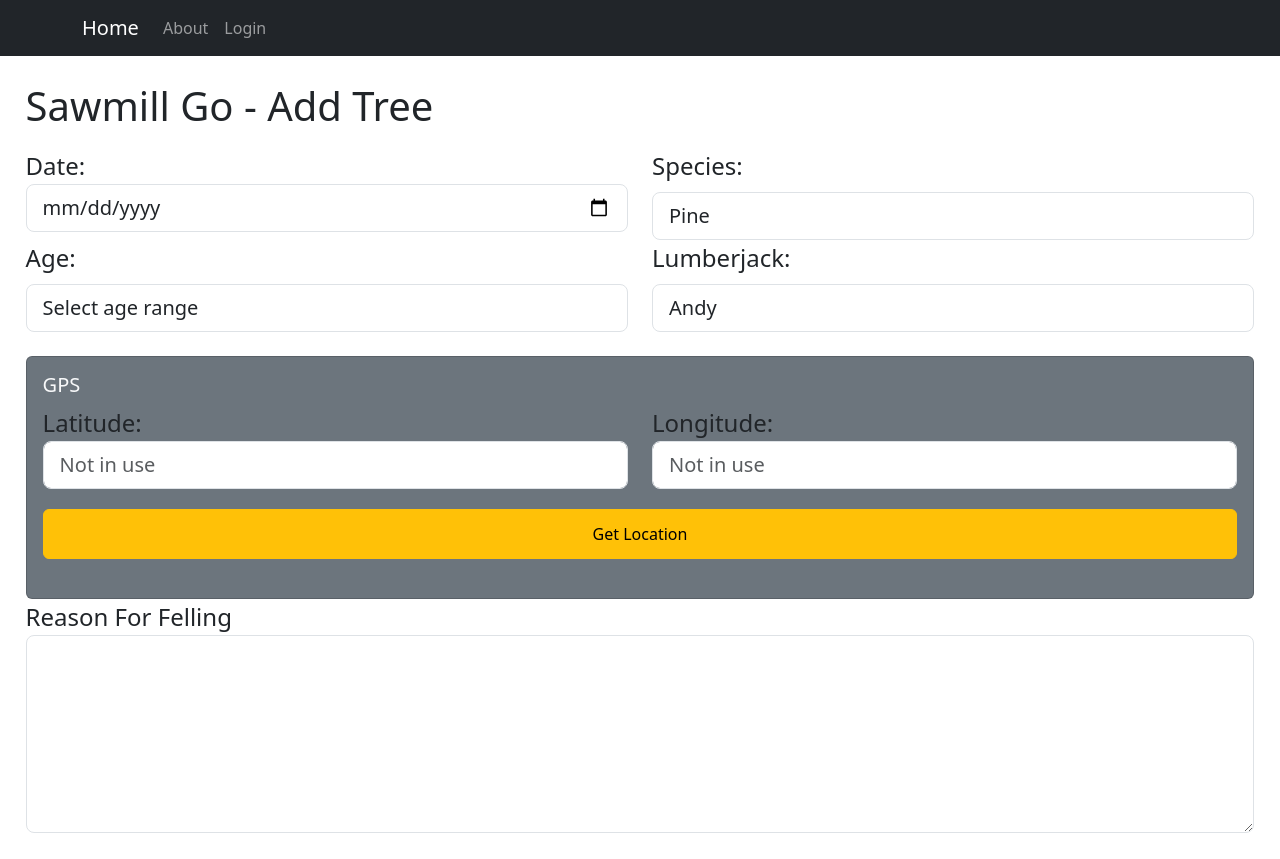
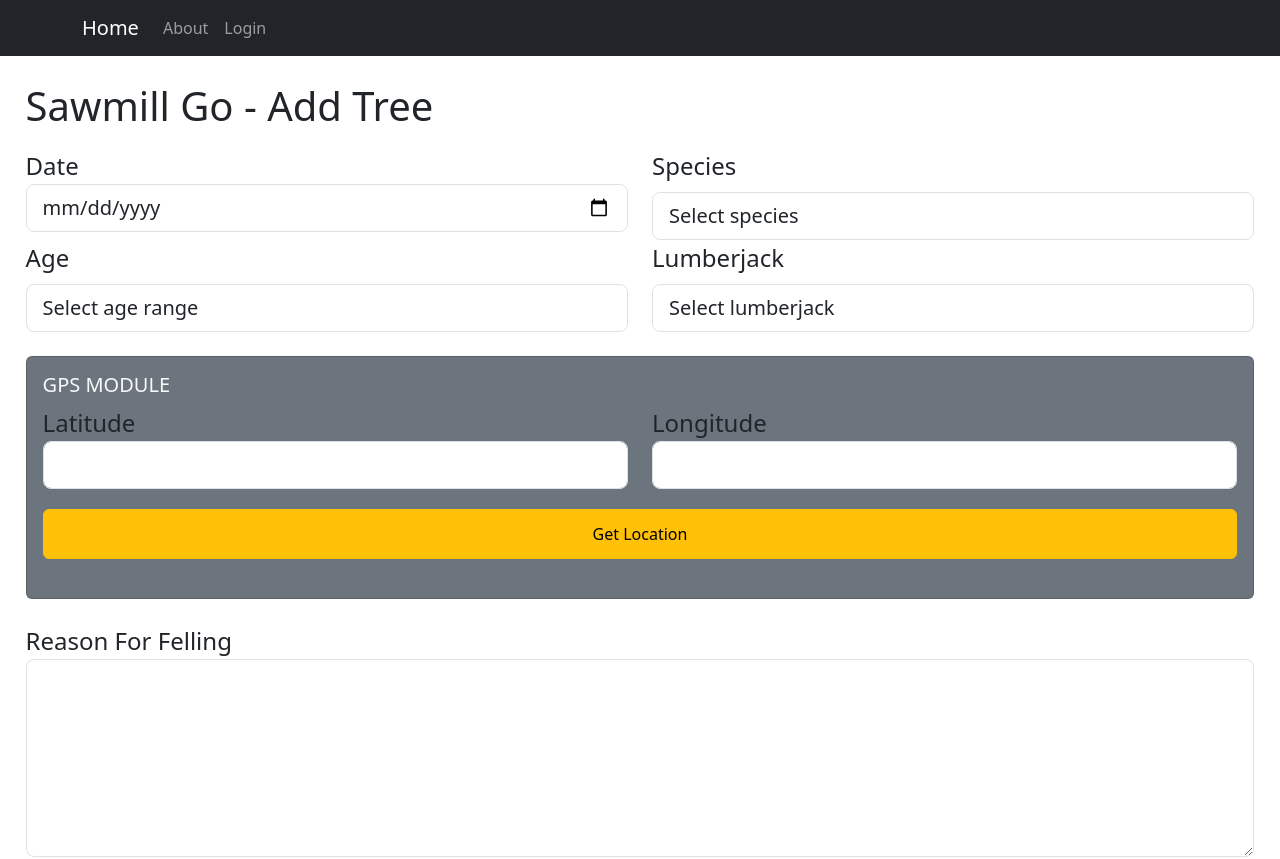
Before and after one commit to andrewcargill/sawmill_go, a React (Create React App) app in the folder mill/: page /mill_add_trees in a window 1280 px wide. Shown: the top 859 px of the page. Built offline with nearby package versions, Linux system fonts and the light colour scheme.

Commit message:
fix bug with GPS co-ordinates not saving to api

```diff
--- a/mill/src/Home.jsx
+++ b/mill/src/Home.jsx
@@ -5,7 +5,7 @@ const Home = () => {
     <div>
 
       <h1>Hello, Welcome to the Sawmill Go Frontend!</h1>
-      <p>v1.1.7</p>
+      <p>v1.1.8</p>
     </div>
   );
 };
--- a/mill/src/pages/MillAddTrees.jsx
+++ b/mill/src/pages/MillAddTrees.jsx
@@ -15,18 +15,21 @@ const MillAddTrees = () => {
   const [reason_for_felling, setReason_for_felling] = useState("");
   const [age, setAge] = useState("");
   const [lumberjack, setLumberjack] = useState("");
-  const [latitude, setLatitude] = useState('');
-  const [longitude, setLongitude] = useState('');
+  const [latitude, setLatitude] = useState("");
+  const [longitude, setLongitude] = useState("");
   const [success, setSuccess] = useState(false);
   const [postId, setPostId] = useState(null);
-
 
   const handleGetLocation = () => {
     if (navigator.geolocation) {
       navigator.geolocation.getCurrentPosition(
         (position) => {
-          const limitedLatitude = parseFloat(position.coords.latitude.toFixed(14));
-          const limitedLongitude = parseFloat(position.coords.longitude.toFixed(14));
+          const limitedLatitude = parseFloat(
+            position.coords.latitude.toFixed(14)
+          );
+          const limitedLongitude = parseFloat(
+            position.coords.longitude.toFixed(14)
+          );
           setLatitude(limitedLatitude.toString());
           setLongitude(limitedLongitude.toString());
         },
@@ -35,10 +38,9 @@ const MillAddTrees = () => {
         }
       );
     } else {
-      console.error('Geolocation is not supported by this browser.');
+      console.error("Geolocation is not supported by this browser.");
     }
   };
-
 
   const handleSubmit = async (e) => {
     e.preventDefault();
@@ -53,6 +55,8 @@ const MillAddTrees = () => {
           reason_for_felling,
           age,
           lumberjack,
+          latitude,
+          longitude,
         },
         {
           headers: {
@@ -92,7 +96,7 @@ const MillAddTrees = () => {
         <form onSubmit={handleSubmit}>
           <Row>
             <Col xs={6}>
-              <label>Date:</label>
+              <label>Date</label>
               <input
                 type="date"
                 className="form-control form-control-lg"
@@ -103,7 +107,7 @@ const MillAddTrees = () => {
             </Col>
             <Col xs={6}>
               <Form.Group controlId="species">
-                <Form.Label>Species:</Form.Label>
+                <Form.Label>Species</Form.Label>
                 <Form.Control
                   as="select"
                   value={species}
@@ -111,6 +115,7 @@ const MillAddTrees = () => {
                   className="form-control form-control-lg"
                   required
                 >
+                  <option value="">Select species</option>
                   <option value="Pine">Pine</option>
                   <option value="Spruce">Spruce</option>
                   <option value="Birch">Birch</option>
@@ -121,7 +126,7 @@ const MillAddTrees = () => {
           <Row className="mb-4">
             <Col xs={6}>
               <Form.Group controlId="age">
-                <Form.Label>Age:</Form.Label>
+                <Form.Label>Age</Form.Label>
                 <Form.Control
                   as="select"
                   value={age}
@@ -139,7 +144,7 @@ const MillAddTrees = () => {
             </Col>
             <Col xs={6}>
               <Form.Group controlId="lumberjack">
-                <Form.Label>Lumberjack:</Form.Label>
+                <Form.Label>Lumberjack</Form.Label>
                 <Form.Control
                   as="select"
                   value={lumberjack}
@@ -147,7 +152,7 @@ const MillAddTrees = () => {
                   className="form-control form-control-lg"
                   required
                 >
-
+                  <option value="">Select lumberjack</option>
                   <option value="Andrew Cargill">Andy</option>
                   <option value="Jen Nyman">Jens</option>
                   <option value="Elin Cargill">Elin</option>
@@ -157,27 +162,27 @@ const MillAddTrees = () => {
             </Col>
           </Row>
 
-          <Card className="bg-secondary">
+            <Card className="bg-secondary mb-4">
               <Card.Body>
-    <Card.Title className="text-light">GPS</Card.Title>
+                <Card.Title className="text-light">GPS MODULE</Card.Title>
                 <Row>
                   <Col xs={6}>
-        <label>Latitude:</label>
+                    <label>Latitude</label>
                     <input
                       type="text"
                       className="form-control form-control-lg"
-          placeholder="Not in use"
+                      placeholder=""
                       value={longitude}
                       onChange={(e) => setLongitude(e.target.value)}
                     />
                   </Col>
 
                   <Col xs={6}>
-        <label>Longitude:</label>
+                    <label>Longitude</label>
                     <input
                       type="text"
                       className="form-control form-control-lg"
-          placeholder="Not in use"
+                      placeholder=""
                       value={latitude}
                       onChange={(e) => setLatitude(e.target.value)}
                     />
@@ -198,6 +203,7 @@ const MillAddTrees = () => {
                 </Row>
               </Card.Body>
             </Card>
+
           <Row className="mb-4">
             <Col xs={12}>
               <label>Reason For Felling</label>
```
Lines whose indentation alone changed are shown as unchanged.
